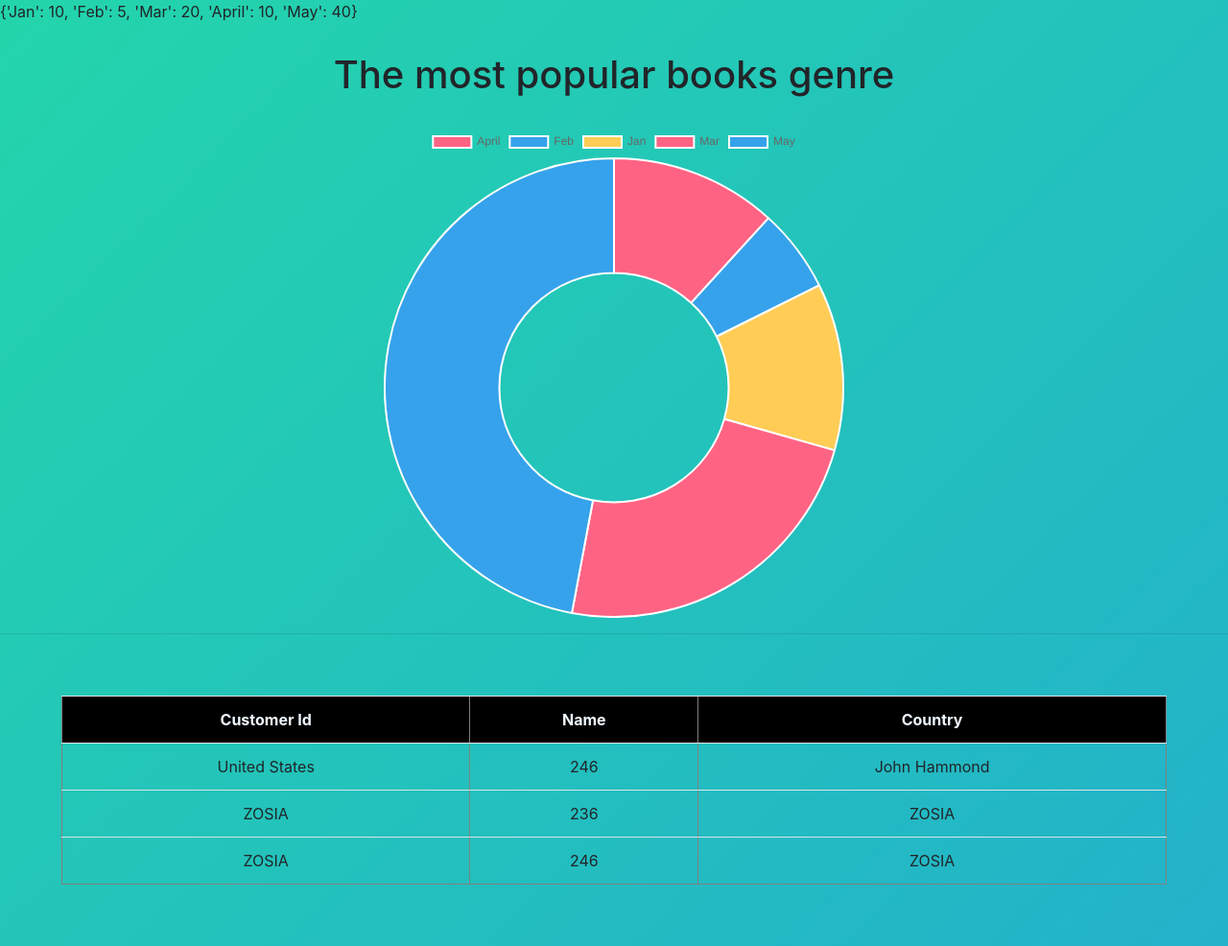
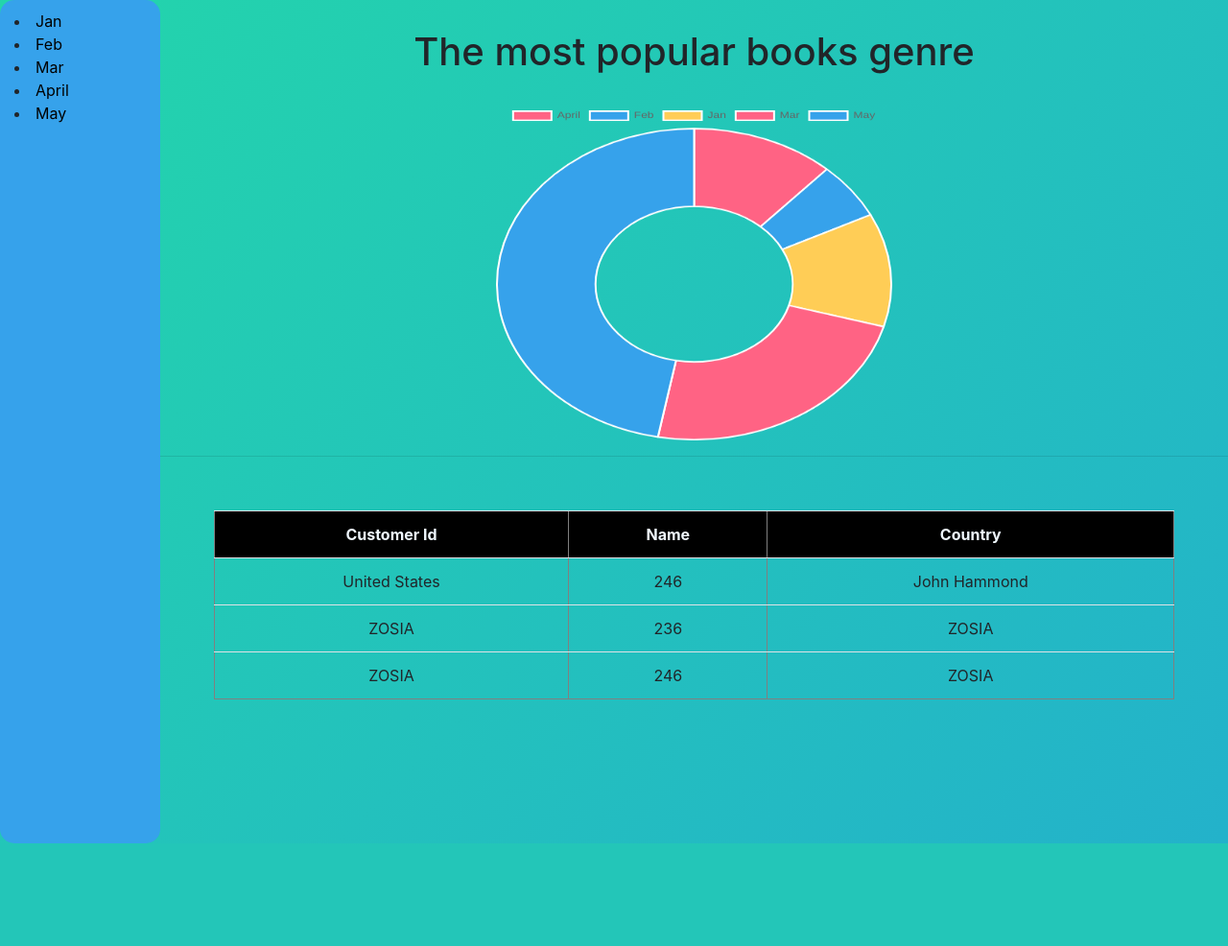
Before and after one commit to adsobi/ADISS, a Flask app: page / in a window 1280 px wide. Shown: the whole page at 96% size. After the commit the page ends 879 px from the top, so only its background shows below. Run offline with Flask 2, Linux system fonts and the light colour scheme; some libraries are stand-ins or nearby versions.

```diff
--- a/src/main.py
+++ b/src/main.py
@@ -8,7 +8,7 @@ app.config['DEBUG'] = True
 #main page
 @app.route('/')
 def index():
-    return render_template('index.html', genre=sparql.generateGenreChart())
+    return render_template('index.html', genres=sparql.generateGenreChart())
 
 @app.route('/page2')
 def page2():
--- a/src/public/css/style.css
+++ b/src/public/css/style.css
@@ -34,3 +34,27 @@ th {
 th a {
     color: aliceblue;
 }
+
+#container {
+    display: flex;
+    flex-flow: norap
+}
+
+#navbar {
+    padding: 10px 0 10px 0;
+    width: 15%;
+    background-color: rgb(54, 162, 235);
+    border-radius: 15px;
+    /* 0px 15px 15px 0px; */
+}
+
+#content {
+    width: 100%;
+}
+.link-to-data {
+    color: black
+}
+
+li {
+   margin-left: 15px;
+}
--- a/src/public/js/index.js
+++ b/src/public/js/index.js
@@ -46,12 +46,12 @@ $(document).ready(()=>{
 
 
     // const data = {
-    //     labels: Object.keys(genre),
+    //     labels: Object.keys(genres),
     //     datasets: [{
-    //         label: 'Most popular books genre',
+    //         label: 'Most popular books genres',
     //         backgroundColor: 'rgb(69, 103, 226)',
     //         borderColor: 'rgb(255, 99, 132)',
-    //         data: Object.values(genre),
+    //         data: Object.values(genres),
     //     }]
     // };
 
@@ -62,17 +62,17 @@ $(document).ready(()=>{
     // };
     // new Chart(document.getElementById('myChart'), config);
 
-    //genre was declared in index.html as value returned from flask
+    //genres was declared in index.html as value returned from flask
     const data = {
-        labels: Object.keys(genre),
+        labels: Object.keys(genres),
         datasets: [{
-            label: 'Most popular books genre',
+            label: 'Most popular books genres',
             backgroundColor: [
                 'rgb(255, 99, 132)',
                 'rgb(54, 162, 235)',
                 'rgb(255, 205, 86)'
             ],
-            data: Object.values(genre),
+            data: Object.values(genres),
         }]
     };
 
@@ -82,9 +82,9 @@ $(document).ready(()=>{
         options: {
             'onClick': function(evt, item){
                 let indexOfElem = item[0].index;
-                let nameOfElem = Object.keys(genre)[indexOfElem];
+                let nameOfElem = Object.keys(genres)[indexOfElem];
                 alert(nameOfElem);
-                window.location.href=(`/genre/${nameOfElem}`);
+                window.location.href=(`/genres/${nameOfElem}`);
             }
         }
     };
--- a/src/templates/index.html
+++ b/src/templates/index.html
@@ -9,16 +9,28 @@
     <link rel="stylesheet" href="./public/css/style.css">
     <link rel="stylesheet" href="https://maxcdn.bootstrapcdn.com/bootstrap/4.0.0/css/bootstrap.min.css" integrity="sha384-Gn5384xqQ1aoWXA+058RXPxPg6fy4IWvTNh0E263XmFcJlSAwiGgFAW/dAiS6JXm" crossorigin="anonymous">
     <script>
-        const genre = JSON.parse('{{ genre | tojson | safe }}');
+        const genres = JSON.parse('{{ genres | tojson | safe }}');
         console.log(genre);
     </script>
 </head>
 <body>
-    <div>{{ genre }}</div>
-    <h1 class="title">The most popular books genre</h1>
-    <canvas id="myDoughnutChart"></canvas>
-    <hr />
-    <div id="dvTable">
+    <div id="container">
+        <div id="navbar">
+            <table>
+            {% for genre in genres %}
+                <li>
+                    <a class="link-to-data" href='genre/{{genre}}'>{{ genre }}</a>
+                </li>
+            {% endfor %}
+            </table>
+        </div>
+        <div id="content">
+            <h1 class="title">The most popular books genre</h1>
+            <canvas id="myDoughnutChart"></canvas>
+            <hr />
+            <div id="dvTable">
+            </div>
+        </div>
     </div>
 
     <script src="https://code.jquery.com/jquery-3.2.1.slim.min.js" integrity="sha384-KJ3o2DKtIkvYIK3UENzmM7KCkRr/rE9/Qpg6aAZGJwFDMVNA/GpGFF93hXpG5KkN" crossorigin="anonymous"></script>
```
Also changed, not shown: 1 other file.
